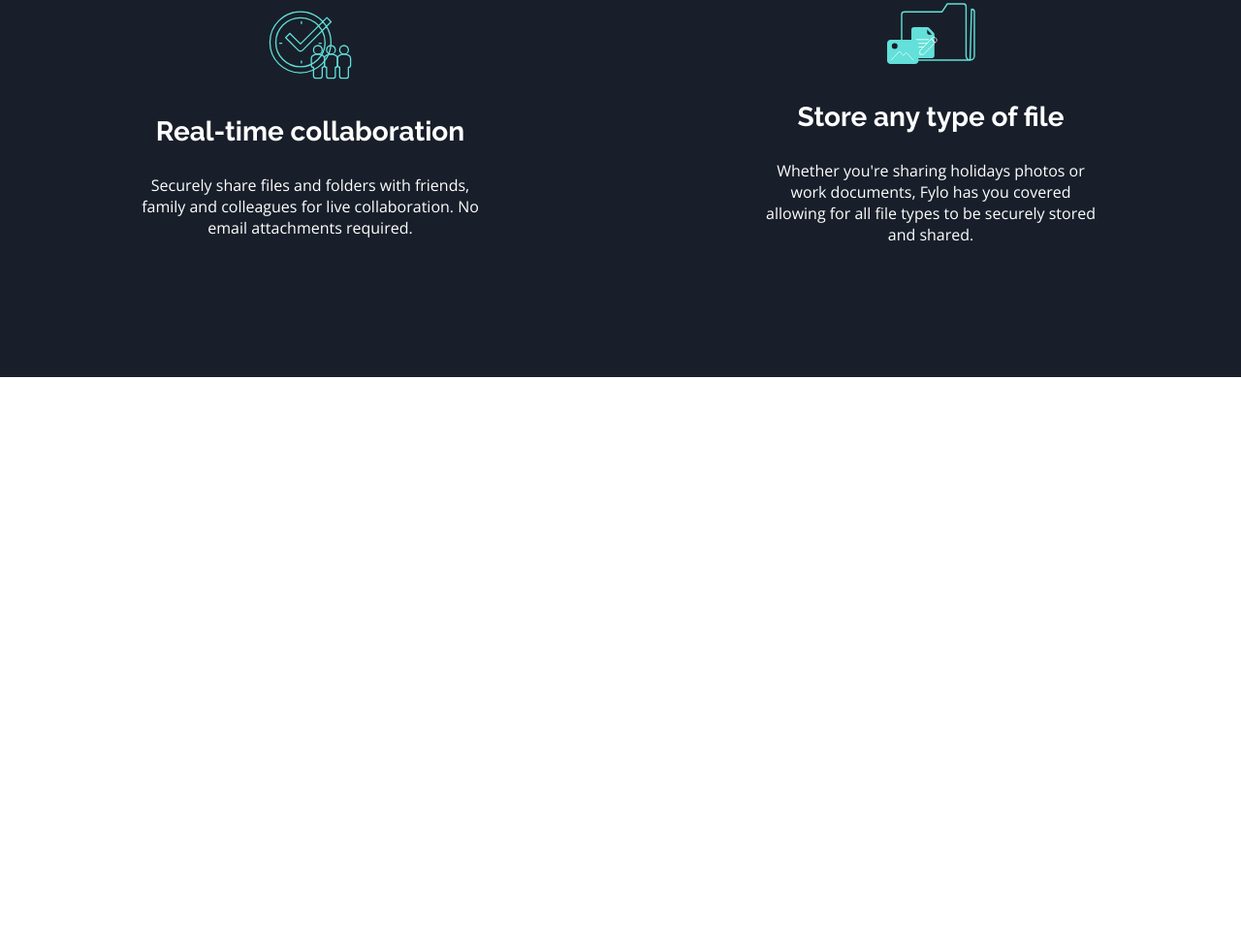
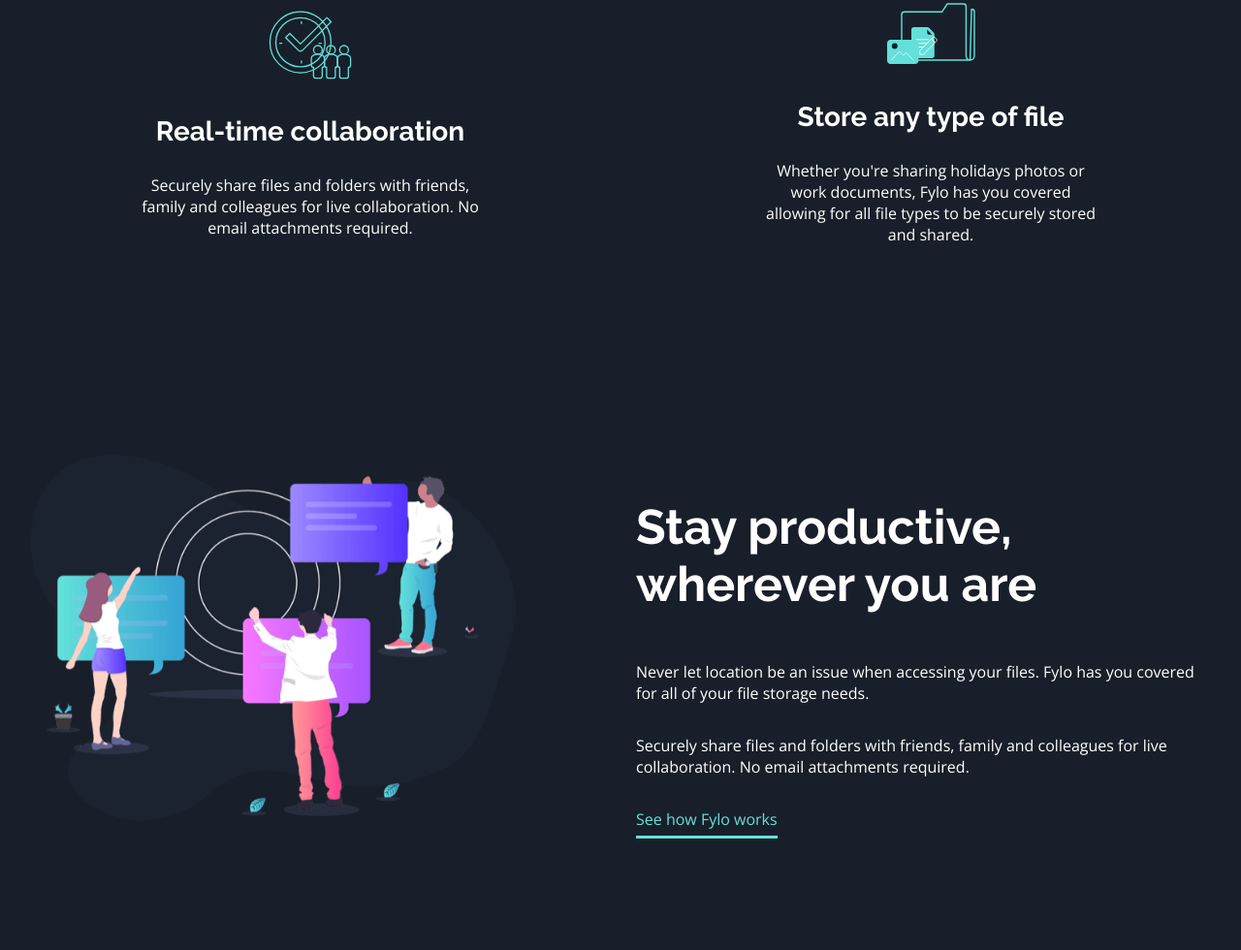
Before and after one commit to Kac1er/fylo-landing-page, a plain HTML site: page index.html in a window 1280 px wide. Shown: the part 1765-2745 px from the top of the page at 97% size. Before the commit the page ends 2154 px from the top, so only its background shows below. Drawn offline with nearby package versions, Linux system fonts and the light colour scheme.

Commit message:
Add productive section

```diff
--- a/index.html
+++ b/index.html
@@ -93,6 +93,28 @@
 					</p>
 				</div>
 			</section>
+
+			<section class="section-padding productive wrapper">
+				<div class="productive__box-img">
+					<img
+						src="./img/illustration-stay-productive.png"
+						alt="Productive people working on files"
+						class="productive__img"
+					/>
+				</div>
+				<div class="productive__box-info">
+					<h2 class="productive__heading">Stay productive, wherever you are</h2>
+					<p class="productive__text">
+						Never let location be an issue when accessing your files. Fylo has
+						you covered for all of your file storage needs.
+					</p>
+					<p class="productive__text">
+						Securely share files and folders with friends, family and colleagues
+						for live collaboration. No email attachments required.
+					</p>
+					<a href="#" class="productive__link">See how Fylo works</a>
+				</div>
+			</section>
 		</main>
 	</body>
 </html>
--- a/sass/_large.scss
+++ b/sass/_large.scss
@@ -14,4 +14,10 @@
 			}
 		}
 	}
+	.productive {
+		&__heading {
+			font-size: 5rem;
+			margin-bottom: 1em;
+		}
+	}
 }
--- a/sass/_medium.scss
+++ b/sass/_medium.scss
@@ -20,9 +20,9 @@
 				font-size: 1.6rem;
 			}
 		}
-        &__logo {
-            width: 120px;
-        }
+		&__logo {
+			width: 120px;
+		}
 	}
 	.benefits {
 		grid-template-columns: repeat(2, 1fr);
@@ -33,4 +33,14 @@
 			}
 		}
 	}
+	.productive {
+		grid-template-columns: repeat(2, 1fr);
+
+		&__box-info {
+			padding-right: 3em;
+		}
+		&__box-img {
+			padding-left: 2em;
+		}
+	}
 }
--- a/sass/main.scss
+++ b/sass/main.scss
@@ -128,12 +128,52 @@ body {
 		}
 		&__heading {
 			font-family: "Raleway", sans-serif;
+			font-size: 2.4rem;
 		}
 		&__img {
 			margin-bottom: 2em;
 		}
 	}
 }
+
+.productive {
+	display: grid;
+	align-items: center;
+	&__box-img {
+		margin-bottom: 3em;
+		img {
+			width: 100%;
+			max-width: 500px;
+		}
+	}
+	&__box-info {
+		padding: 0 1em;
+	}
+	&__heading,
+	&__text {
+		color: $white;
+		margin-bottom: 2em;
+	}
+	&__heading {
+		font-family: "Raleway", sans-serif;
+	}
+	&__link {
+		position: relative;
+		display: inline-block;
+		color: $cyan;
+		text-decoration: none;
+
+		&::before {
+			content: "";
+			position: absolute;
+			bottom: -9px;
+			left: 0;
+			width: 100%;
+			height: 3px;
+			background-color: $cyan;
+		}
+	}
+}
 @import "./small";
 @import "./medium";
 @import "./large";
```
Also changed, not shown: css/main.css, 1 other file.
